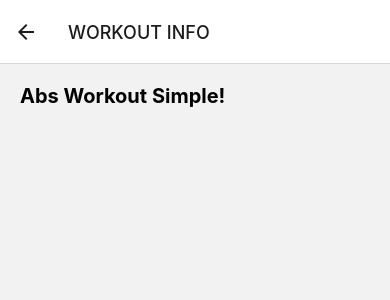
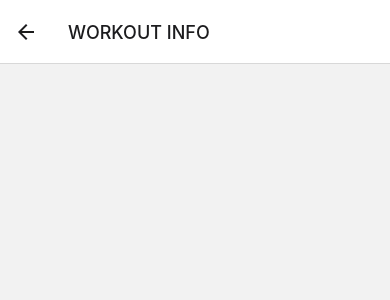
Before and after one commit to salehi-dev/gym-buddy-app, a React Native app: screen /Home in a window 390 px wide. Both pictures are taken after a click on the element 195 px from the left and 175 px from the top of the page. Shown: the top 300 px of the page. Built offline with nearby package versions, Linux system fonts and the light colour scheme.

Commit message:
First check the workout

```diff
--- a/src/screens/WorkoutDetailScreen.tsx
+++ b/src/screens/WorkoutDetailScreen.tsx
@@ -1,19 +1,11 @@
 import { View, Text, StyleSheet } from "react-native";
 import { NativeStackScreenProps } from "@react-navigation/native-stack";
 import { RootStackParamList } from "../navigations/Stack";
-import { useEffect } from "react";
-import { getWorkoutBySlug } from "../storage/workout";
-import { useWorkoutBySlug } from "../hooks/useWorkoutBySlug";
 
 type Props = NativeStackScreenProps<RootStackParamList, "WorkDetail">;
 
 export default function WorkoutDetailScreen({ route }: Props) {
-  const workout = useWorkoutBySlug(route.params.slug);
-  return (
-    <View style={styles.container}>
-      <Text style={styles.header}>{workout?.name}</Text>
-    </View>
-  );
+  return <View style={styles.container}></View>;
 }
 const styles = StyleSheet.create({
   container: {
```
